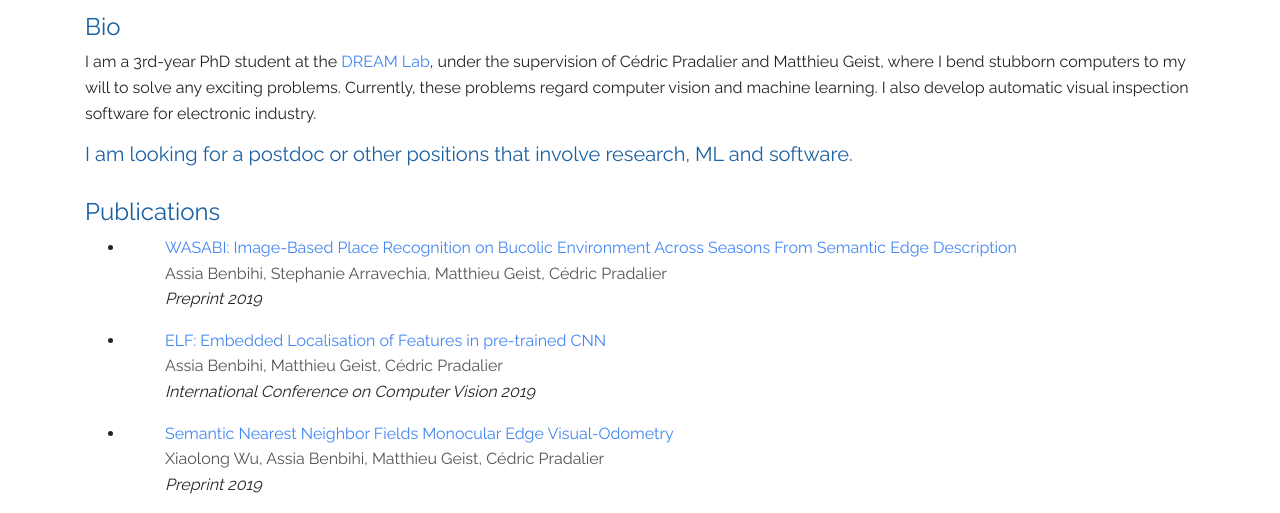
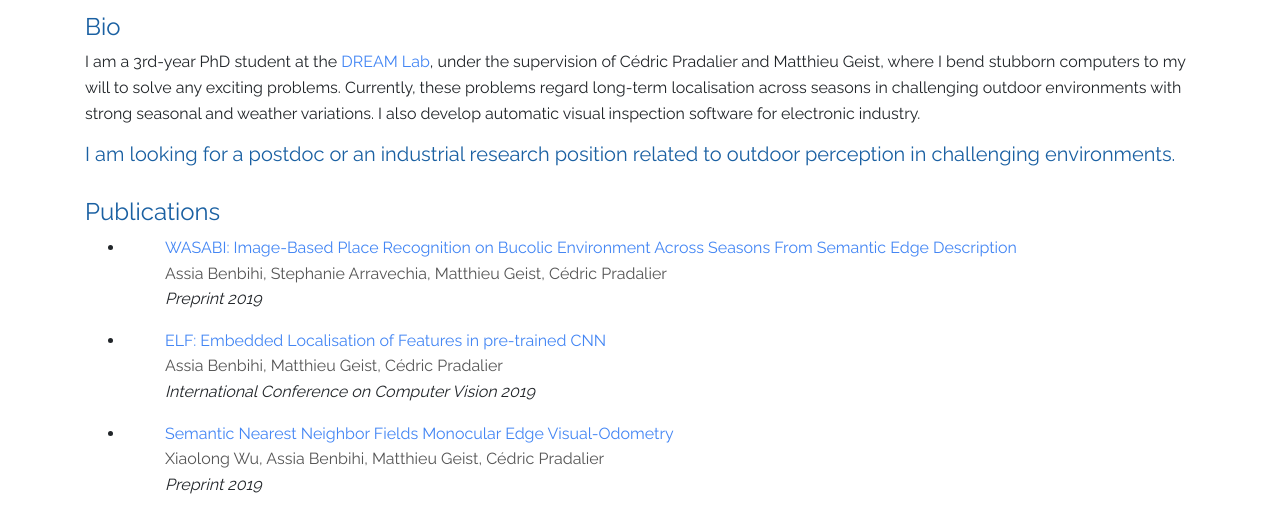
Before and after one commit to abenbihi/abenbihi.github.io, a plain HTML site: page index.html in a window 1280 px wide. Shown: the part 217-730 px from the top of the page. Drawn offline with nearby package versions, Linux system fonts and the light colour scheme; some icons are missing.

Commit message:
update bio

```diff
--- a/index.html
+++ b/index.html
@@ -117,12 +117,14 @@ ul.pub li.venue a {text-decoration: none}
                  href="http://dream.georgiatech-metz.fr/">DREAM Lab</a>, under
                 the supervision of Cédric Pradalier and Matthieu Geist, where I
                 bend stubborn computers to my will to solve any exciting problems.
-                Currently, these problems regard computer vision and
-                machine learning. I also develop automatic visual
+                Currently, these problems regard long-term localisation across
+                seasons in challenging outdoor environments with strong seasonal
+                and weather variations. I also develop automatic visual
                 inspection software for electronic industry.
 
-              <h5>I am looking for a postdoc or other positions
-                that involve research, ML and software.</h5>
+              <h5>I am looking for a postdoc or an industrial research position
+                related to outdoor perception in challenging environments.
+                </h5>
               </p>
             </div>
           </div>
```
